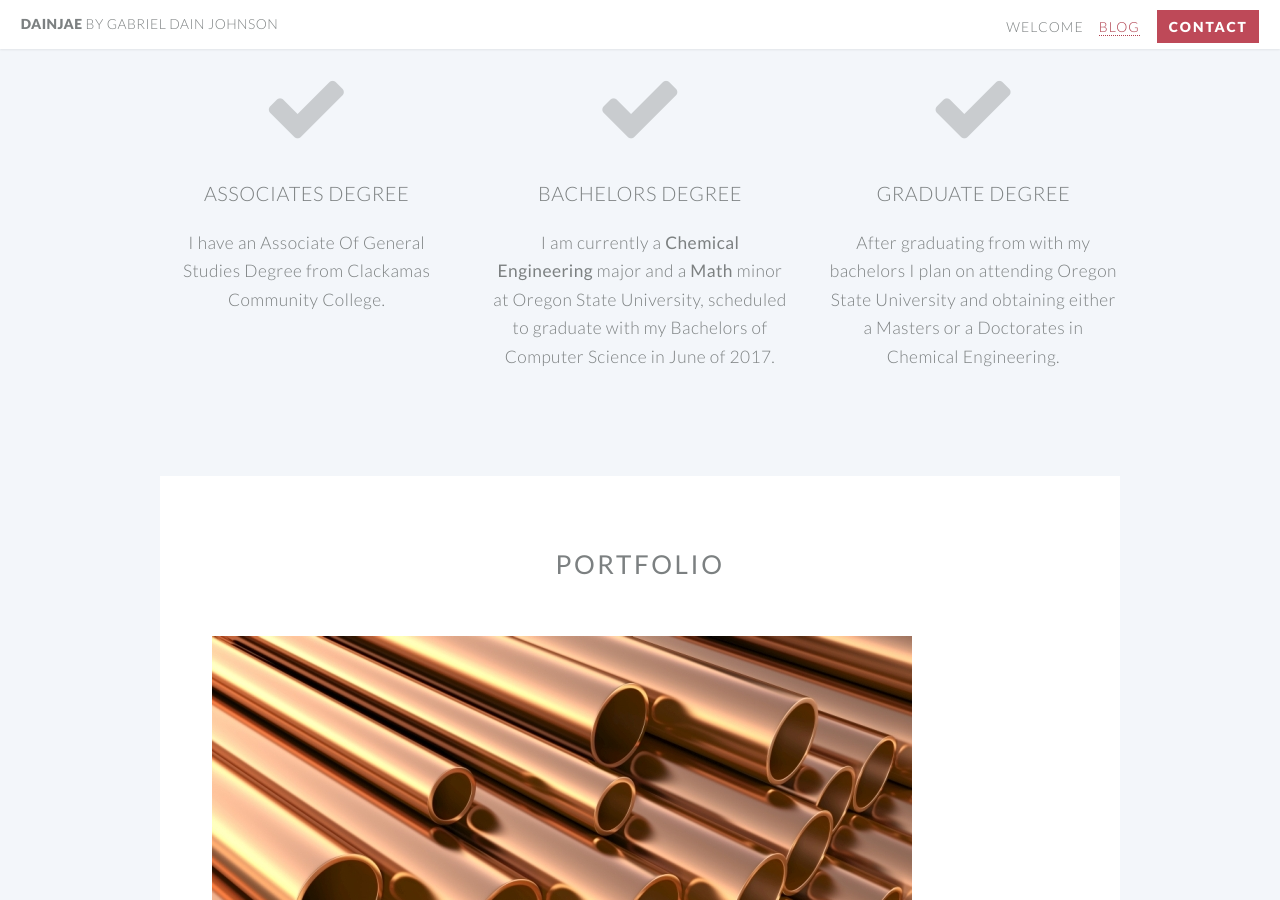
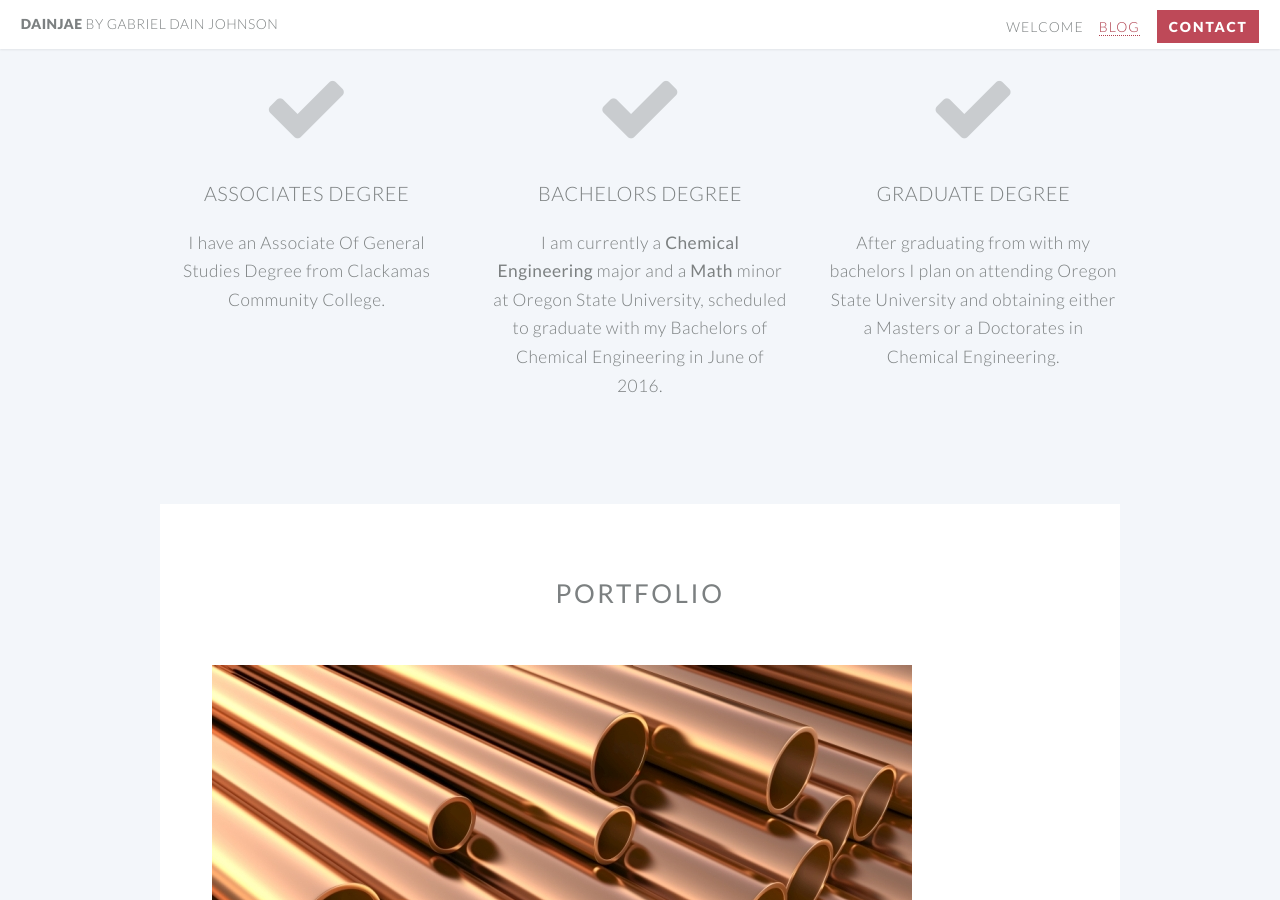
Before and after one commit to dainjae/dainjae.github.io, a Jekyll site: the page built from index.html, in a window 1280 px wide and 900 px high, scrolled down 1560 px. Built offline with Jekyll 4.4.1, drawn with Linux system fonts in a browser that asks for light colours.

Commit message:
fixed a description

```diff
--- a/index.html
+++ b/index.html
@@ -63,7 +63,7 @@ layout: landing-page
 									<header>
 										<h3>Bachelors Degree</h3>
 									</header>
-									<p>I am currently a <strong>Chemical Engineering</strong> major and a <strong>Math</strong> minor at Oregon State University, scheduled to graduate with my Bachelors of Computer Science in June of 2017.</p>
+									<p>I am currently a <strong>Chemical Engineering</strong> major and a <strong>Math</strong> minor at Oregon State University, scheduled to graduate with my Bachelors of Chemical Engineering in June of 2016.</p>
 								</section>
 
 							</div>
```
